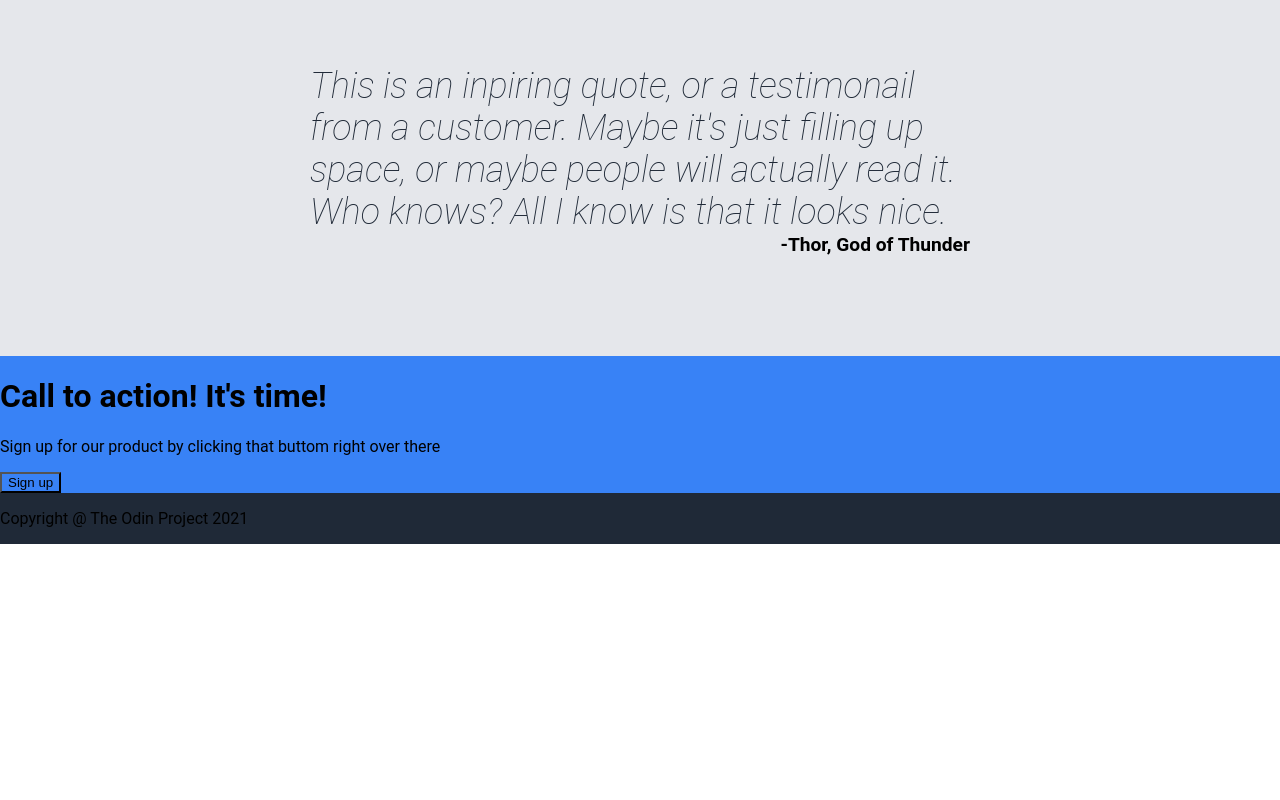
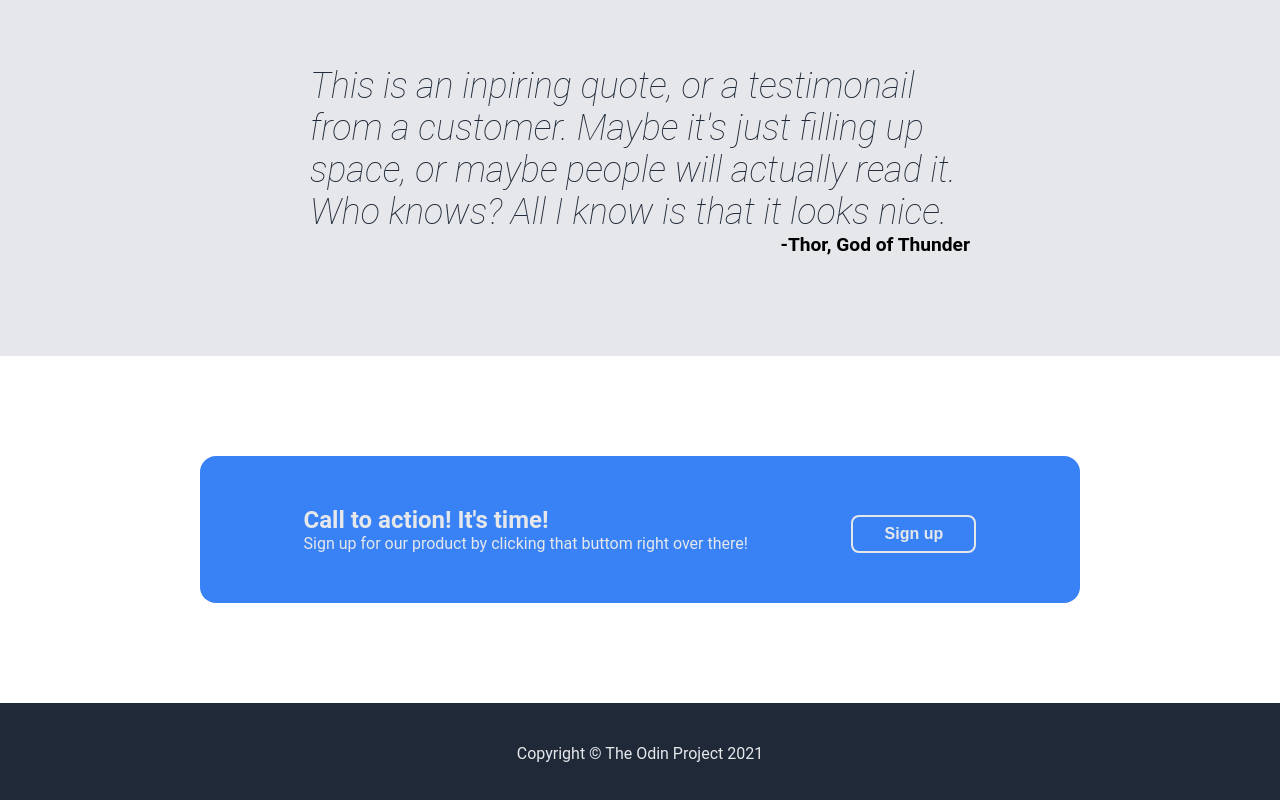
Before and after one commit to Juanruz/odin-landing-page, a plain HTML site: page index.html in a window 1280 px wide. Shown: the part 1046-1846 px from the top of the page. Before the commit the page ends 1590 px from the top, so only its background shows below. Drawn offline with Linux system fonts and the light colour scheme.

Commit message:
Add Flexbox to Call and Footer section

```diff
--- a/index.html
+++ b/index.html
@@ -61,15 +61,15 @@
     </div>
 
     <div class="call">
-        <div>
-            <h1>Call to action! It's time!</h1>
-            <p>Sign up for our product by clicking that buttom right over there</p>
+        <div class="call-texts">
+            <div class="call-title">Call to action! It's time!</div>
+            <div class="call-text">Sign up for our product by clicking that buttom right over there!</div>
         </div>
-        <button>Sign up</button>
+            <div><button class="call-button">Sign up</button></div>
     </div>
 
     <div class="footer">
-        <p>Copyright @ The Odin Project 2021</p>
+        <p>Copyright © The Odin Project 2021</p>
     </div>
 </body>
 </html>
--- a/styles.css
+++ b/styles.css
@@ -121,3 +121,35 @@ button, .call {
     font-weight: bold;
     font-size: larger;
 }
+
+.call {
+    margin: 100px 200px;
+    display: flex;
+    padding: 50px 0px;
+    color: #E5E7EB;
+    justify-content: space-evenly;
+    align-items: end;
+    border-radius: 16px;
+}
+
+.call-title {
+    font-size: 24px;
+    font-weight: bold;
+}
+
+.call-button {
+    border: 2px solid #E5E8EB;
+    color: #E5E8EB;
+    padding: 8px 16px;
+    border-radius: 8px;
+    font-size: 16px;
+    font-weight: bold;
+    width: 125px;
+}
+
+.footer {
+    display: flex;
+    justify-content: center;
+    padding: 25px;
+    color: #E5E7EB;
+}
```
